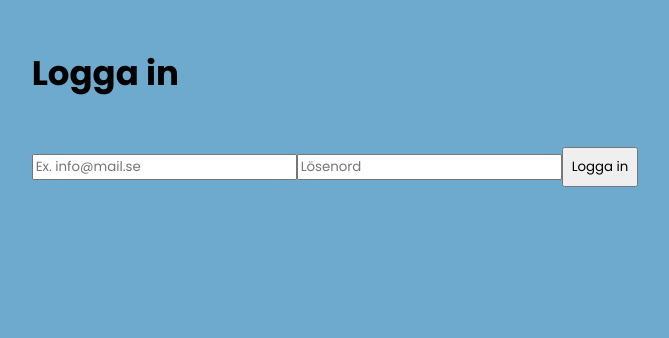
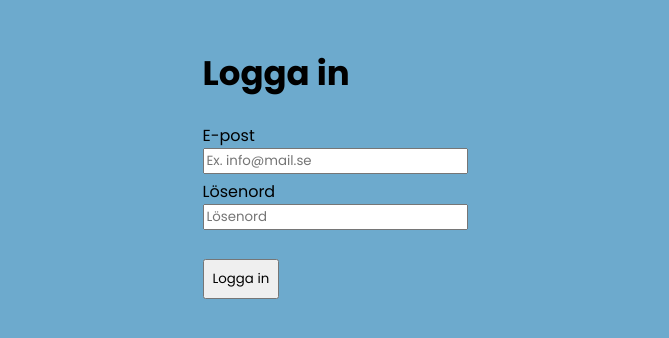
Before and after one commit to MagdalenaSjokvist/customer-register-application, a React (Create React App) app: page /login in a window 1280 px wide. Shown: the top 338 px of the page, without its empty margins (305-974 px from the left). Built offline with nearby package versions, Linux system fonts and the light colour scheme.

Commit message:
Add input styling to login page

```diff
--- a/src/pages/LoginPage.jsx
+++ b/src/pages/LoginPage.jsx
@@ -1,7 +1,14 @@
 import React, { useState } from "react"
 import { useHistory } from "react-router-dom"
 import UserKit from "../data/UserKit"
+import styled from "styled-components"
 
+const InputLabel = styled.label`
+	display: flex;
+	flex-direction: column;
+	margin-bottom: 5px;
+	max-width: 700px;
+`
 export default function LoginPage() {
 	const history = useHistory()
 	const urlParameters = new URLSearchParams(history.location.search) // Use URL Search Params to parse the query parameters from the url
@@ -52,18 +59,24 @@ export default function LoginPage() {
 			) : (
 				<div>
 					<h1>Logga in</h1>
+					<InputLabel>
+						E-post
 						<input
 							type="email"
 							placeholder="Ex. info@mail.se"
 							value={loginEmail}
 							onChange={(e) => setLoginEmail(e.target.value)}
 						/>
+					</InputLabel>
+					<InputLabel>
+						Lösenord
 						<input
 							type="password"
 							placeholder="Lösenord"
 							value={loginPassword}
 							onChange={(e) => setLoginPassword(e.target.value)}
 						/>
+					</InputLabel>
 					<button onClick={handleLogin}>Logga in</button>
 				</div>
 			)}
```
Lines whose indentation alone changed are shown as unchanged.
